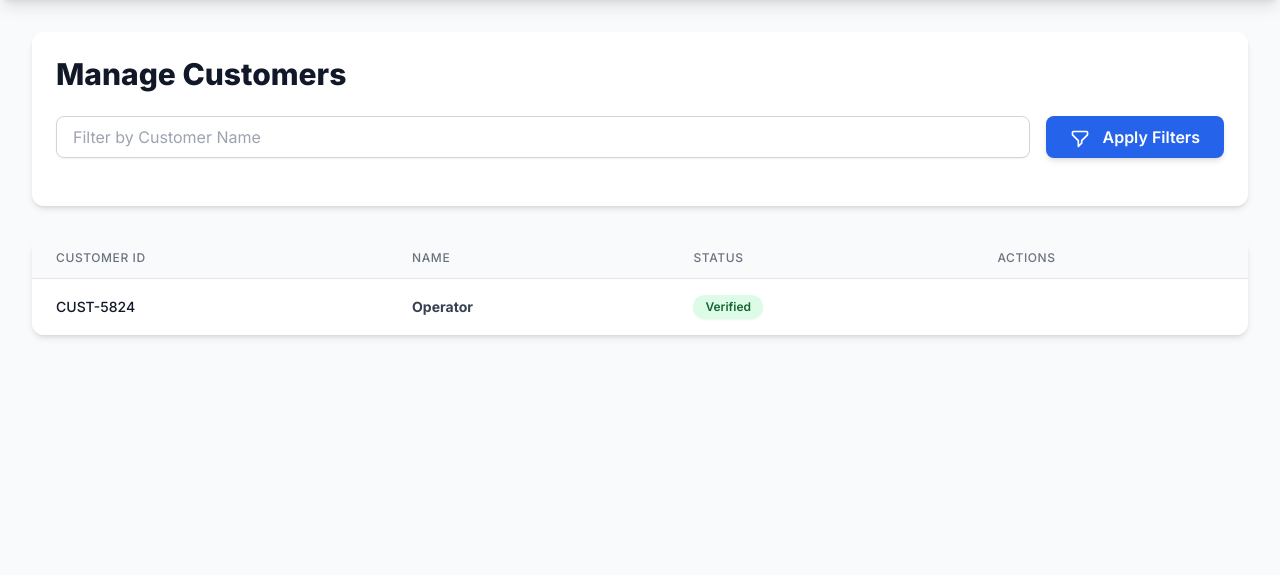
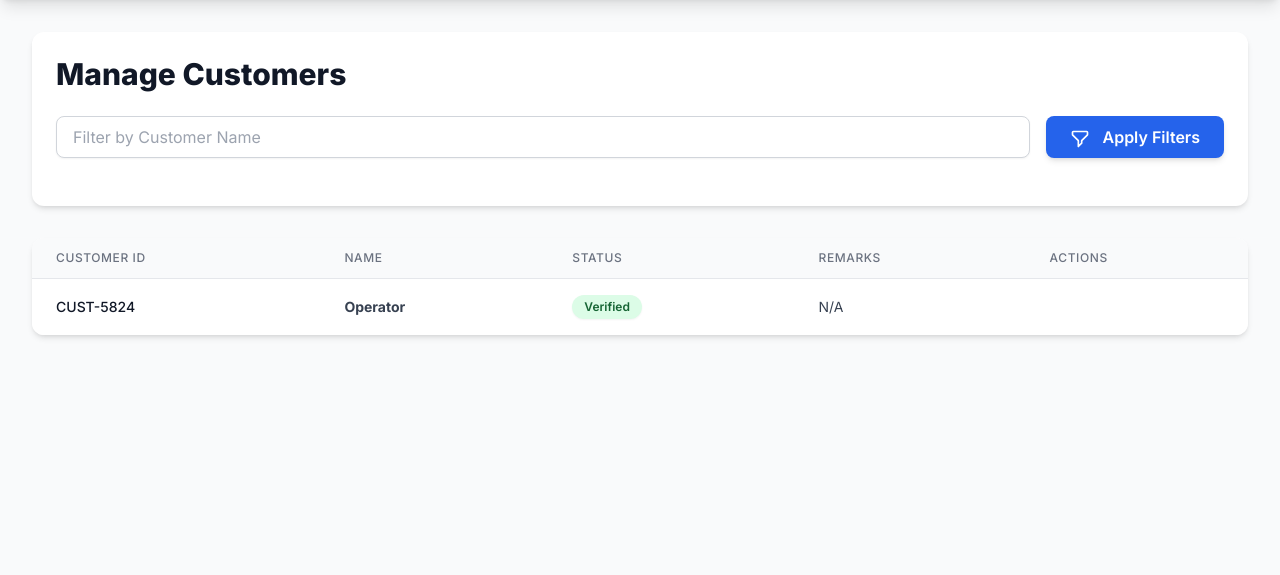
Before and after one commit to Ashmit12092000/certificatevalidato, a Flask app: page /manage-customers in a window 1280 px wide. Shown: the part 72-647 px from the top of the page. Run offline with Flask 3, Linux system fonts and the light colour scheme; a user stored in the database is signed in; data comes from the database, SQL or seed files in the repository; some libraries are stand-ins or nearby versions.

Commit message:
Update manage_customers.html

```diff
--- a/templates/manage_customers.html
+++ b/templates/manage_customers.html
@@ -7,7 +7,7 @@
 
     <div class="flex flex-col sm:flex-row flex-wrap gap-4 mb-6">
       <input type="text" id="filterName" name="name_filter" placeholder="Filter by Customer Name" class="flex-grow px-4 py-2 border border-gray-300 rounded-lg shadow-sm focus:ring-blue-500 focus:border-blue-500 transition duration-150" value="{{ name_filter_val }}"/>
-      {# Removed filter inputs for Email and GST from UI #}
+      {# Removed filter inputs for Email and GST from UI as per previous request #}
       <button onclick="applyFilters()" class="px-6 py-2 bg-blue-600 text-white font-semibold rounded-lg shadow-md hover:bg-blue-700 transition duration-200 ease-in-out transform hover:scale-105">
         <svg class="w-5 h-5 inline-block mr-2" fill="none" stroke="currentColor" viewBox="0 0 24 24" xmlns="http://www.w3.org/2000/svg"><path stroke-linecap="round" stroke-linejoin="round" stroke-width="2" d="M3 4a1 1 0 011-1h16a1 1 0 011 1v2.586a1 1 0 01-.293.707l-6.414 6.414a1 1 0 00-.293.707V17l-4 4v-6.586a1 1 0 00-.293-.707L3.293 7.293A1 1 0 013 6.586V4z"></path></svg>
         Apply Filters
@@ -45,6 +45,7 @@
           {{ sort_link('Name', 'name') }}
           {# Removed Email, Phone, PAN, GST, Address columns from here #}
           {{ sort_link('Status', 'status') }}
+          <th scope="col" class="px-6 py-3 text-left text-xs font-medium text-gray-500 uppercase tracking-wider">Remarks</th> {# New Remarks Column Header #}
           <th scope="col" class="px-6 py-3 text-left text-xs font-medium text-gray-500 uppercase tracking-wider">Actions</th>
         </tr>
       </thead>
@@ -82,13 +83,20 @@
               {% endif %}
             </a>
           </td>
+          <td class="px-6 py-4 whitespace-nowrap text-sm text-gray-700"> {# New Remarks Data Cell #}
+            {{ cust.final_approver_notes_from_report or 'N/A' }}
+          </td>
           <td class="px-6 py-4 whitespace-nowrap text-sm text-right font-medium">
             <div class="flex items-center space-x-2">
               {% if session.role == 'supervisor' or session.role == 'admin_hod' %}
                 {% if cust.status == 'Pending' %}
-                  <form action="{{ url_for('generate_role_report', customer_id=cust.id) }}" method="POST">
-                    <button type="submit" class="px-3 py-1 bg-purple-600 text-white text-xs rounded-md hover:bg-purple-700 transition duration-150">Generate Report</button>
-                  </form>
+                  {% if cust.total_certs > 0 %} {# Show button only if pending AND has certificates #}
+                    <form action="{{ url_for('generate_role_report', customer_id=cust.id) }}" method="POST">
+                      <button type="submit" class="px-3 py-1 bg-purple-600 text-white text-xs rounded-md hover:bg-purple-700 transition duration-150">Generate Report</button>
+                    </form>
+                  {% else %} {# If pending but no certificates #}
+                    <span class="text-gray-500 text-xs italic">No certificates assigned.</span>
+                  {% endif %}
                 {% elif cust.status == 'SSO Setup Pending' %}
                   <form action="{{ url_for('mark_sso_complete', customer_id=cust.id) }}" method="POST">
                     <button type="submit" class="px-3 py-1 bg-orange-600 text-white text-xs rounded-md hover:bg-orange-700 transition duration-150">Mark SSO Complete</button>
```
